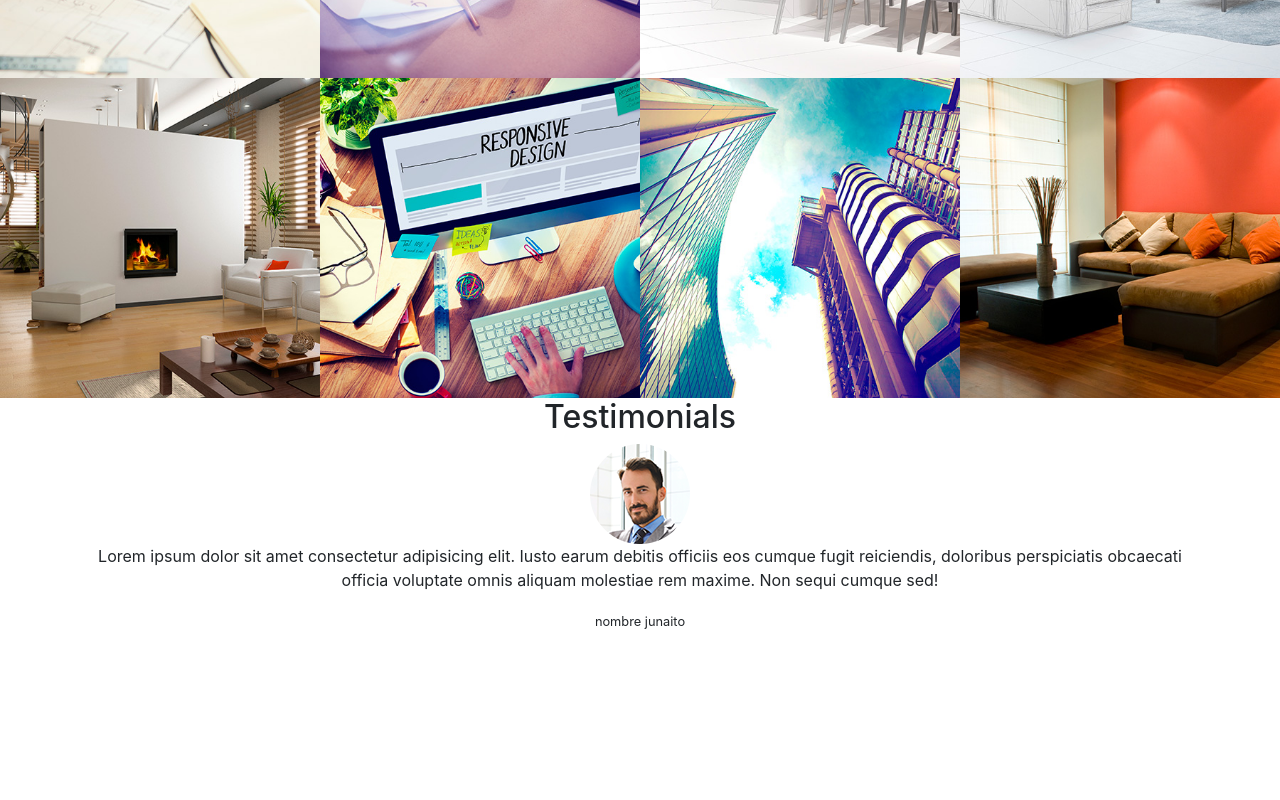
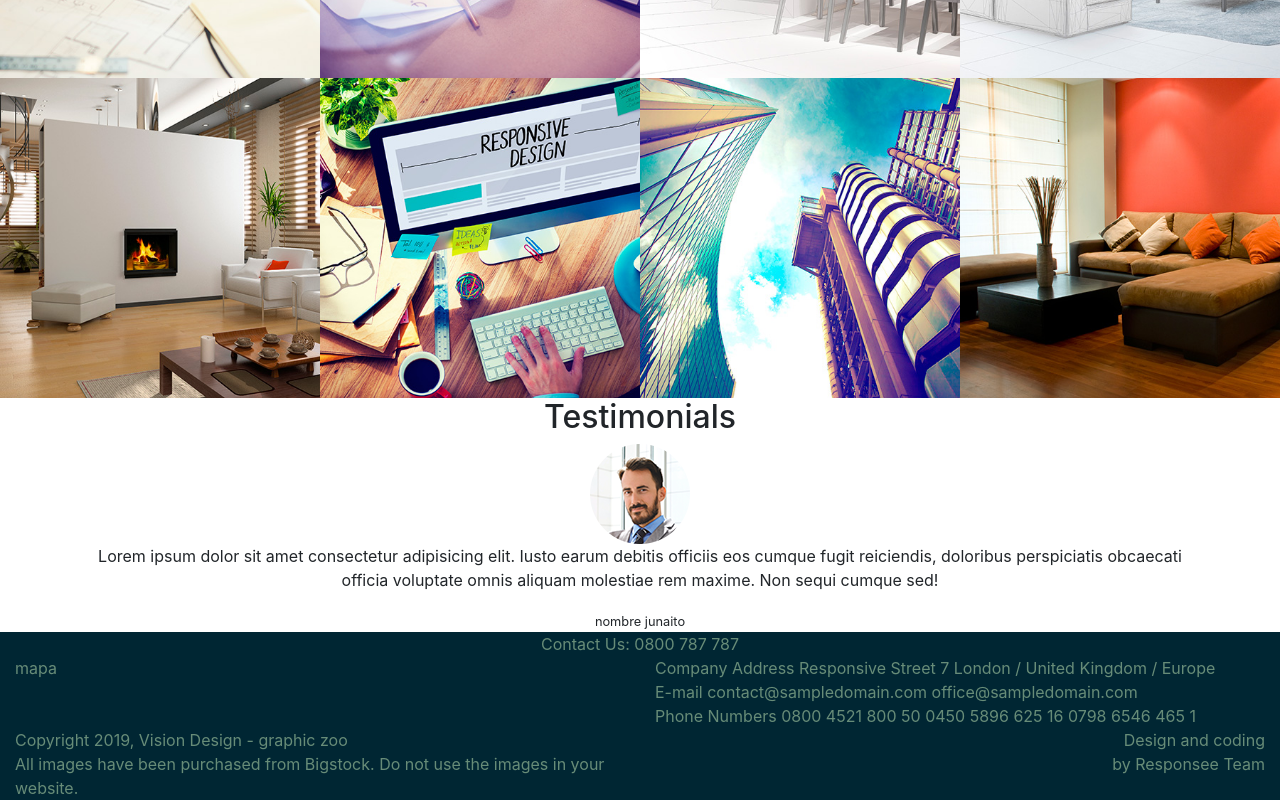
Before and after one commit to augustoflores/landing-exercise, a plain HTML site: page index.html in a window 1280 px wide. Shown: the part 2461-3261 px from the top of the page. Before the commit the page ends 3093 px from the top, so only its background shows below. Drawn offline with Linux system fonts and the light colour scheme.

Commit message:
footer agregado

```diff
--- a/css/main.css
+++ b/css/main.css
@@ -88,3 +88,7 @@ header .bg-white .whitelogo {
         width: 100%;
         height: auto;
 }
+footer{
+    background-color: #002633;
+    color: #678c78;
+}
--- a/index.html
+++ b/index.html
@@ -388,7 +388,7 @@
 			<div class="row">
 				<div class="col-12 text-center">
 					<div id="carouselExampleIndicators2" class="carousel slide" data-ride="carousel">
-						<ol class="carousel-indicators">
+						<ol class="carousel-indicators ">
 							<li data-target="#carouselExampleIndicators2" data-slide-to="0" class="active"></li>
 							<li data-target="#carouselExampleIndicators2" data-slide-to="1"></li>
 							<li data-target="#carouselExampleIndicators2" data-slide-to="2"></li>
@@ -396,17 +396,23 @@
 						<div class="carousel-inner">
 							<div class="carousel-item active">
 								<img src="img/testimonials-04.png">
-								<p>Lorem ipsum dolor sit amet consectetur adipisicing elit. Iusto earum debitis officiis eos cumque fugit reiciendis, doloribus perspiciatis obcaecati officia voluptate omnis aliquam molestiae rem maxime. Non sequi cumque sed!</p>
+								<p>Lorem ipsum dolor sit amet consectetur adipisicing elit. Iusto earum debitis officiis
+									eos cumque fugit reiciendis, doloribus perspiciatis obcaecati officia voluptate
+									omnis aliquam molestiae rem maxime. Non sequi cumque sed!</p>
 								<small>nombre junaito</small>
 							</div>
 							<div class="carousel-item">
 								<img src="img/testimonials-05.png">
-								<p>Lorem ipsum dolor sit amet consectetur adipisicing elit. Iusto earum debitis officiis eos cumque fugit reiciendis, doloribus perspiciatis obcaecati officia voluptate omnis aliquam molestiae rem maxime. Non sequi cumque sed!</p>
+								<p>Lorem ipsum dolor sit amet consectetur adipisicing elit. Iusto earum debitis officiis
+									eos cumque fugit reiciendis, doloribus perspiciatis obcaecati officia voluptate
+									omnis aliquam molestiae rem maxime. Non sequi cumque sed!</p>
 								<small>nombre junaito</small>
 							</div>
 							<div class="carousel-item">
 								<img src="img/testimonials-06.png">
-								<p>Lorem ipsum dolor sit amet consectetur adipisicing elit. Iusto earum debitis officiis eos cumque fugit reiciendis, doloribus perspiciatis obcaecati officia voluptate omnis aliquam molestiae rem maxime. Non sequi cumque sed!</p>
+								<p>Lorem ipsum dolor sit amet consectetur adipisicing elit. Iusto earum debitis officiis
+									eos cumque fugit reiciendis, doloribus perspiciatis obcaecati officia voluptate
+									omnis aliquam molestiae rem maxime. Non sequi cumque sed!</p>
 								<small>nombre junaito</small>
 							</div>
 						</div>
@@ -421,7 +427,41 @@
 	<!--Hector y Emmanuel-->
 	<!--logos footer y terminos-->
 	<footer>
+		<div class="container-fluid">
+			<div class="row">
+				<div class="col-12 text-center">
+					Contact Us: 0800 787 787
+				</div>
+				<div class="col-6">mapa</div>
+				<div class="col-6">
+					<div>
+						Company Address
+						Responsive Street 7
+						London / United Kingdom / Europe
+					</div>
+					<div>
+						E-mail
+						contact@sampledomain.com
+						office@sampledomain.com
+					</div>
+					<div>
+						Phone Numbers
+						0800 4521 800 50
+						0450 5896 625 16
+						0798 6546 465 1
+					</div>
+				</div>
+				<div class="col-6 text-left">
+						Copyright 2019, Vision Design - graphic zoo<br>
 
+						All images have been purchased from Bigstock. Do not use the images in your website.
+				</div>
+				<div class="col-6 text-right">
+						Design and coding<br>
+						by Responsee Team
+				</div>
+			</div>
+		</div>
 	</footer>
 
 	<script src="js/jquery-3.3.1.min.js"></script>
```
